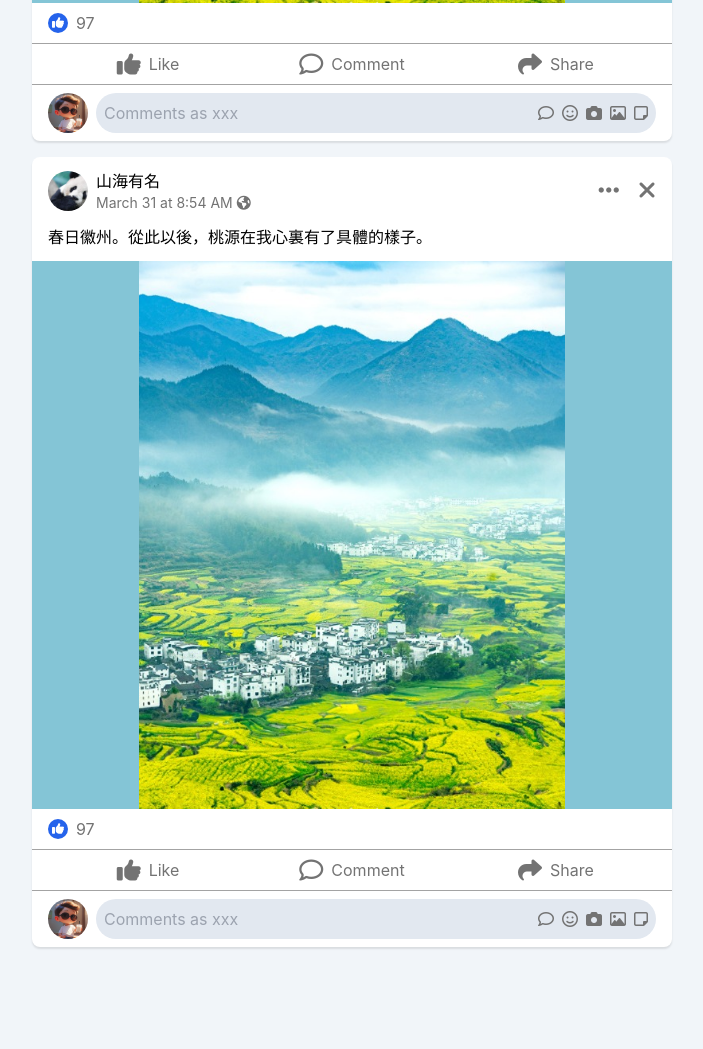
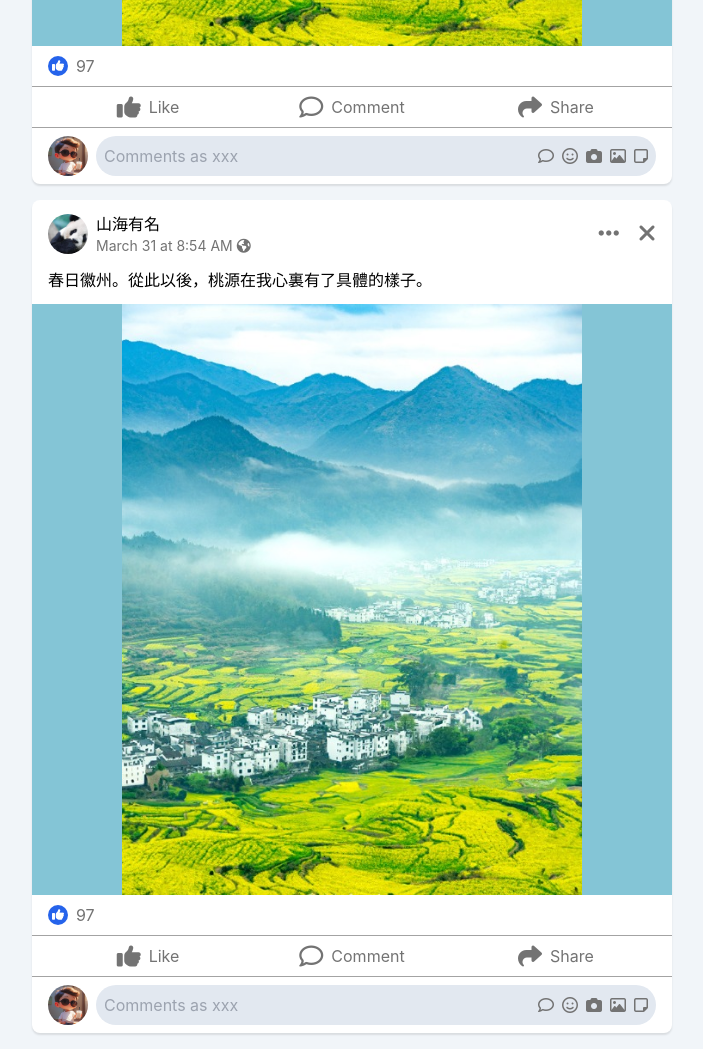
Before and after one commit to lwnl/fake-facebook, a React app: page index.html in a window 1280 px wide. Shown: the part 1171-2220 px from the top of the page, without its empty margins (288-991 px from the left). Before the commit the page ends 2134 px from the top, so only its background shows below. Built offline with nearby package versions, Linux system fonts and the light colour scheme.

Commit message:
更新blog图片显示

```diff
--- a/index.html
+++ b/index.html
@@ -634,7 +634,7 @@
               <a
                 href="https://www.facebook.com/photo?fbid=634458812690969&set=a.120247160778806"
                 ><img
-                  class="w-2/3 mx-auto"
+                  class="w-full max-w-[460px] mx-auto"
                   src="./image/shanhai-blog.jpg"
                   alt="Shanhai"
               /></a>
@@ -890,10 +890,10 @@
             <div class="bg-[#84C5D6]">
               <a href="friend-blog.html"
                 ><img
-                  class="w-2/3 mx-auto"
-                  src="./image/shanhai-blog.jpg"
-                  alt="Shanhai"
-              /></a>
+                class="w-full max-w-[460px] mx-auto"
+                src="./image/shanhai-blog.jpg"
+                alt="Shanhai"
+            /></a>
             </div>
           </div>
           <!-- comments -->
```
